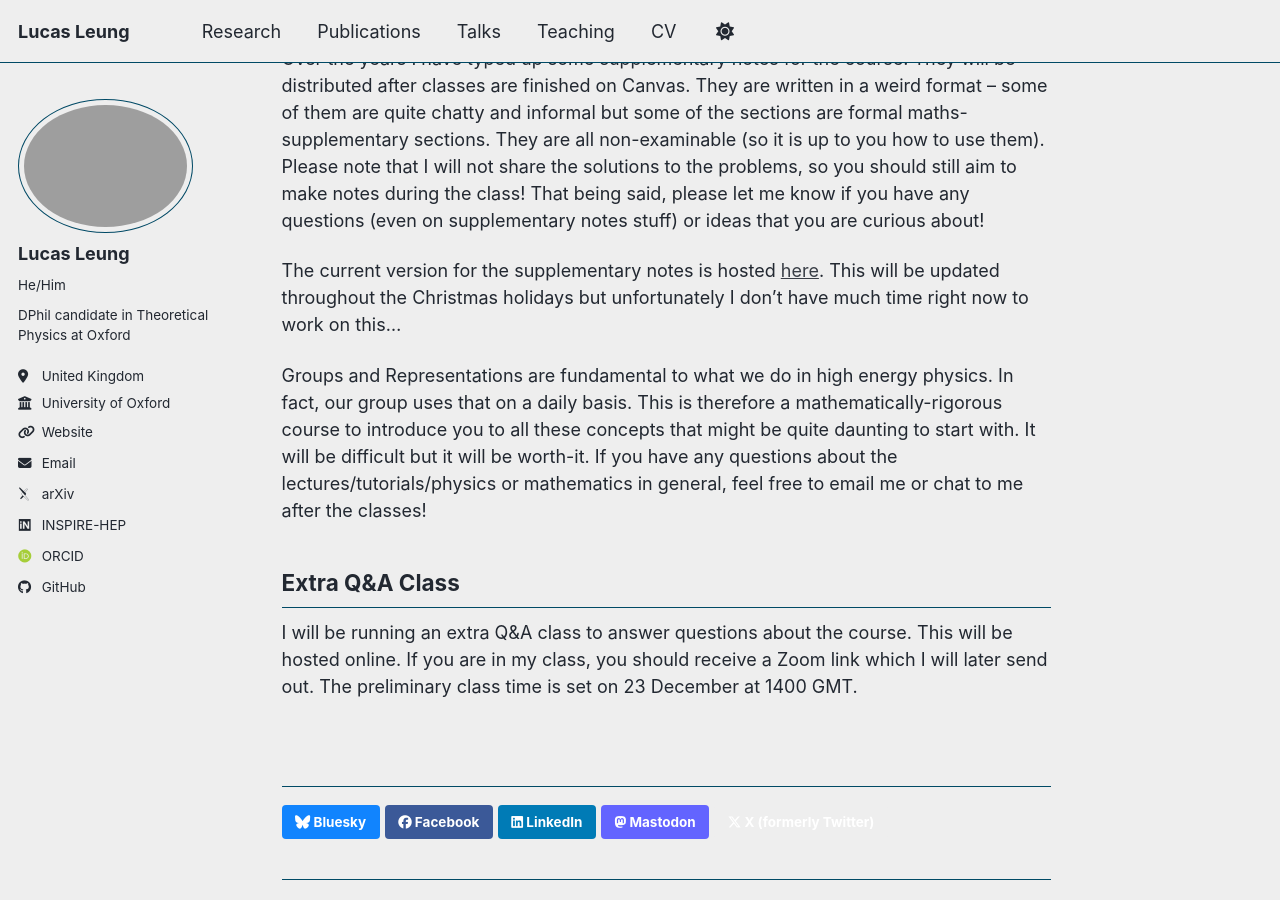
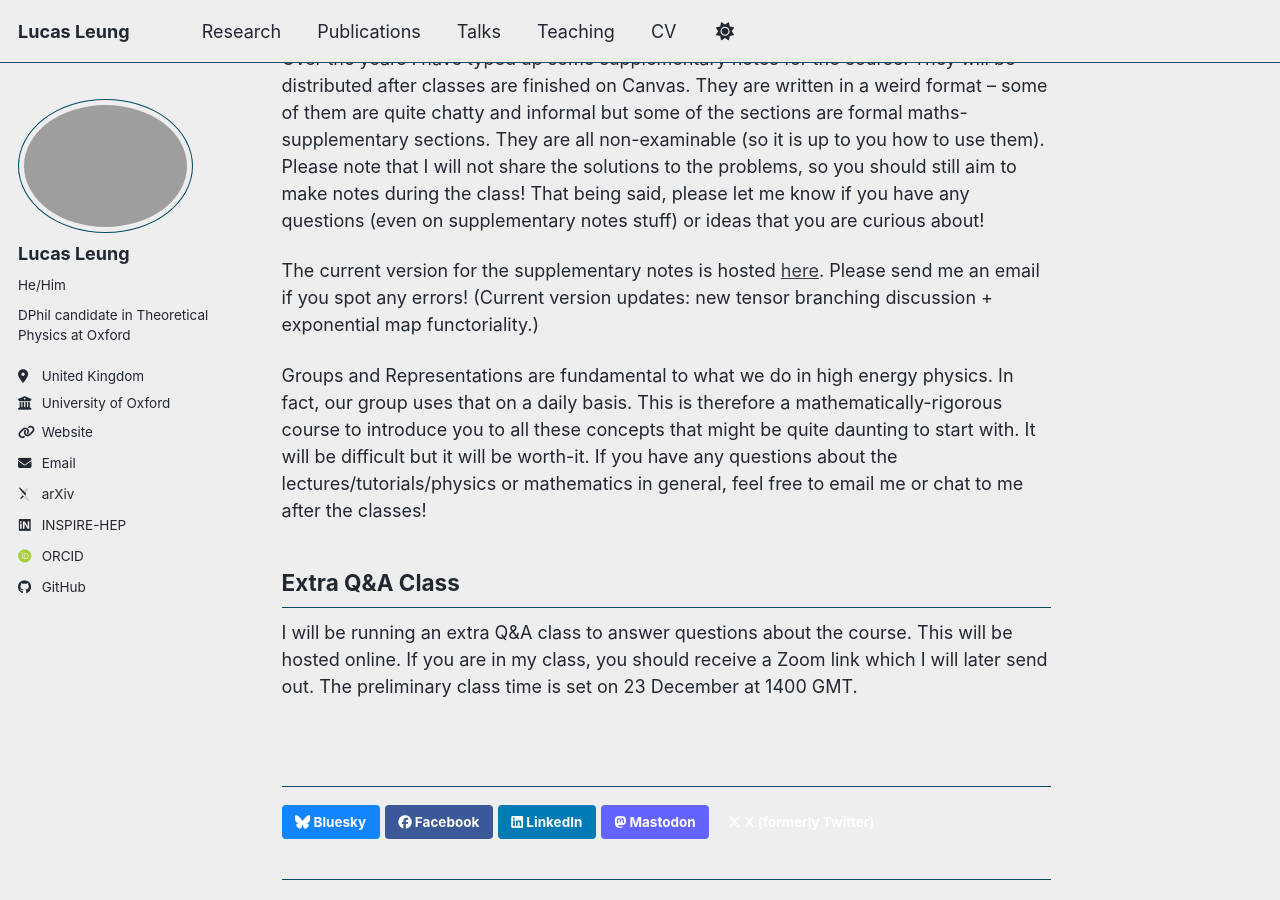
Before and after one commit to LucasLeung149/lucasleung149.github.io, a Jekyll site: the page built from _teaching/groups-and-reps-oxford.md, in a window 1280 px wide and 900 px high, scrolled down 1980 px. Built offline with Jekyll 4.4.1, drawn with Linux system fonts in a browser that asks for light colours; some web fonts are replaced; a script bundle is joined from its source files by our own code; library files that are not in the unit come from our copies.

Commit message:
update_file

```diff
--- a/_teaching/groups-and-reps-oxford.md
+++ b/_teaching/groups-and-reps-oxford.md
@@ -44,7 +44,7 @@ Unlike some courses the solutions to the questions will not be published. I will
 
 Over the years I have typed up some supplementary notes for the course. They will be distributed after classes are finished on Canvas. They are written in a weird format – some of them are quite chatty and informal but some of the sections are formal maths-supplementary sections. They are all non-examinable (so it is up to you how to use them). Please note that I will not share the solutions to the problems, so you should still aim to make notes during the class! That being said, please let me know if you have any questions (even on supplementary notes stuff) or ideas that you are curious about!
 
-The current version for the supplementary notes is hosted [here](https://lucasleung149.github.io/files/gr-supp-notes-students-06122025.pdf). This will be updated throughout the Christmas holidays but unfortunately I don't have much time right now to work on this...
+The current version for the supplementary notes is hosted [here](https://lucasleung149.github.io/files/gr-supp-notes-students-05012026.pdf). Please send me an email if you spot any errors! (Current version updates: new tensor branching discussion + exponential map functoriality.)
 
 Groups and Representations are fundamental to what we do in high energy physics. In fact, our group uses that on a daily basis. This is therefore a mathematically-rigorous course to introduce you to all these concepts that might be quite daunting to start with. It will be difficult but it will be worth-it. If you have any questions about the lectures/tutorials/physics or mathematics in general, feel free to email me or chat to me after the classes!
 
```
Also changed, not shown: 2 other files.
